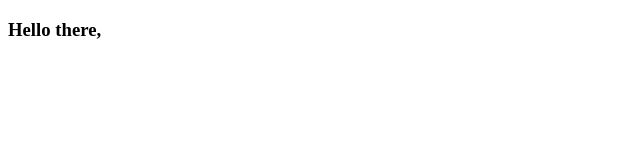
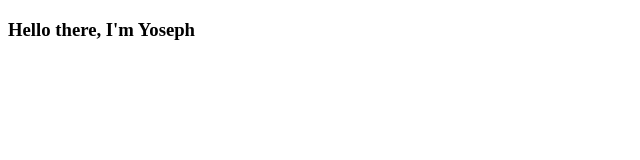
Before and after one commit to Yosephhaile12/NebulaNode, a plain HTML site: page site/index.html in a window 1280 px wide. Shown: the whole page, without its empty margins (0-640 px from the left). Drawn offline with Linux system fonts and the light colour scheme.

Commit message:
Small Addition to our page content

```diff
--- a/site/index.html
+++ b/site/index.html
@@ -4,6 +4,6 @@
 	<title>Yoseph H.</title>
 </head>
 <body>
-<h3>Hello there,</h3>
+<h3>Hello there, I'm Yoseph</h3>
 </body>
 </html>
```
